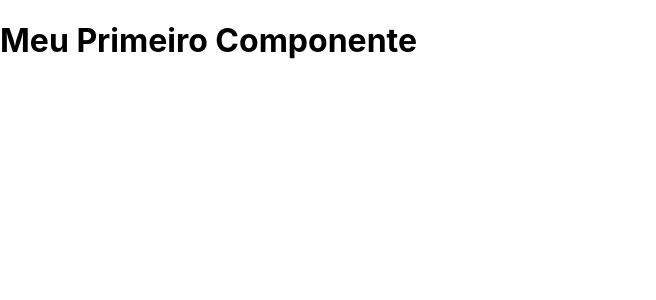
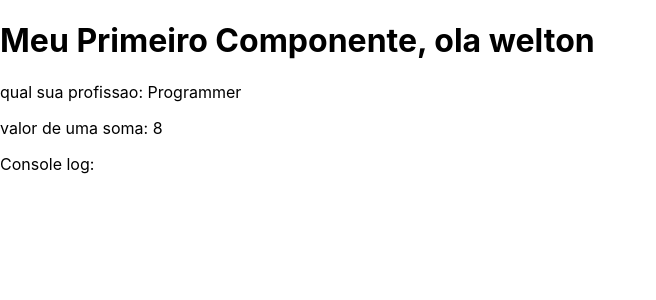
Before and after one commit to welton-rodrigo/Programacao-Conceitos, a React (Create React App) app in the folder ReactWorkspace/1_INTRO/hello-world/: page / in a window 1280 px wide. Shown: the top 300 px of the page, without its empty margins (0-656 px from the left). Built offline with nearby package versions, Linux system fonts and the light colour scheme.

Commit message:
template expressions

```diff
--- a/ReactWorkspace/1_INTRO/hello-world/src/components/FirstComponent.js
+++ b/ReactWorkspace/1_INTRO/hello-world/src/components/FirstComponent.js
@@ -1,9 +1,21 @@
 const FirstComponent = () =>{
 
+   const name = "welton";
+   const data = {
+    age: 31,
+    job: "Programmer",
+   }
     return(
-        <div>
-            <h1>Meu Primeiro Componente</h1>
-        </div>
+            <div>
+            <h1>Meu Primeiro Componente, ola {name}</h1>
+            <p className='teste'></p>
+            <p>qual sua profissao: {data.job}</p>
+            <p>valor de uma soma: {4*2}</p>
+            <p>Console log: {console.log("teste de console")}</p>
+            {alert("ola ")}
+
+           </div>
+
     );
 };
 
```
Also changed, not shown: ReactWorkspace/1_INTRO/hello-world/src/components/MenuComponente.js (added), 1 other file (tests, documents, lock files or other folders).
